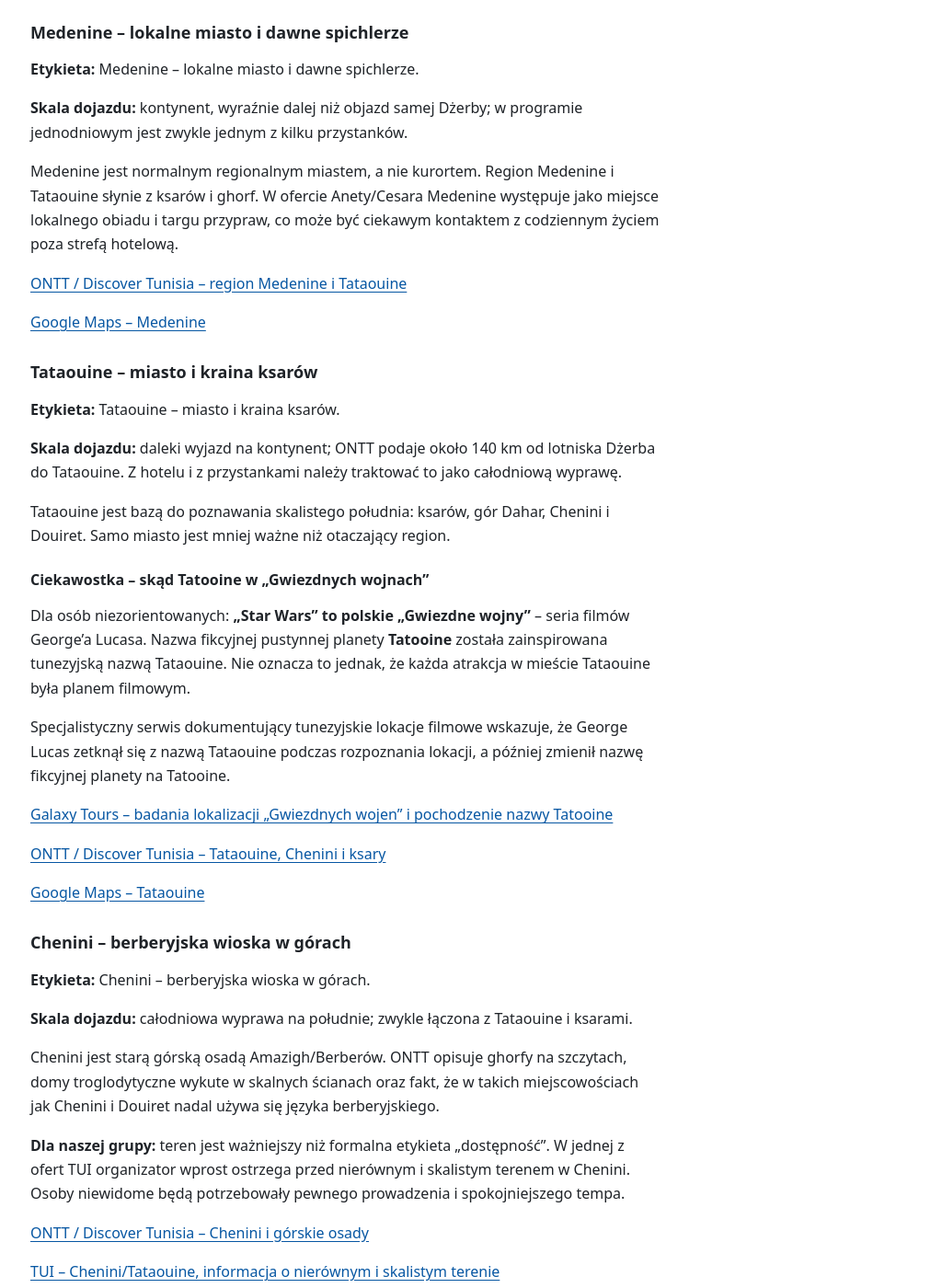
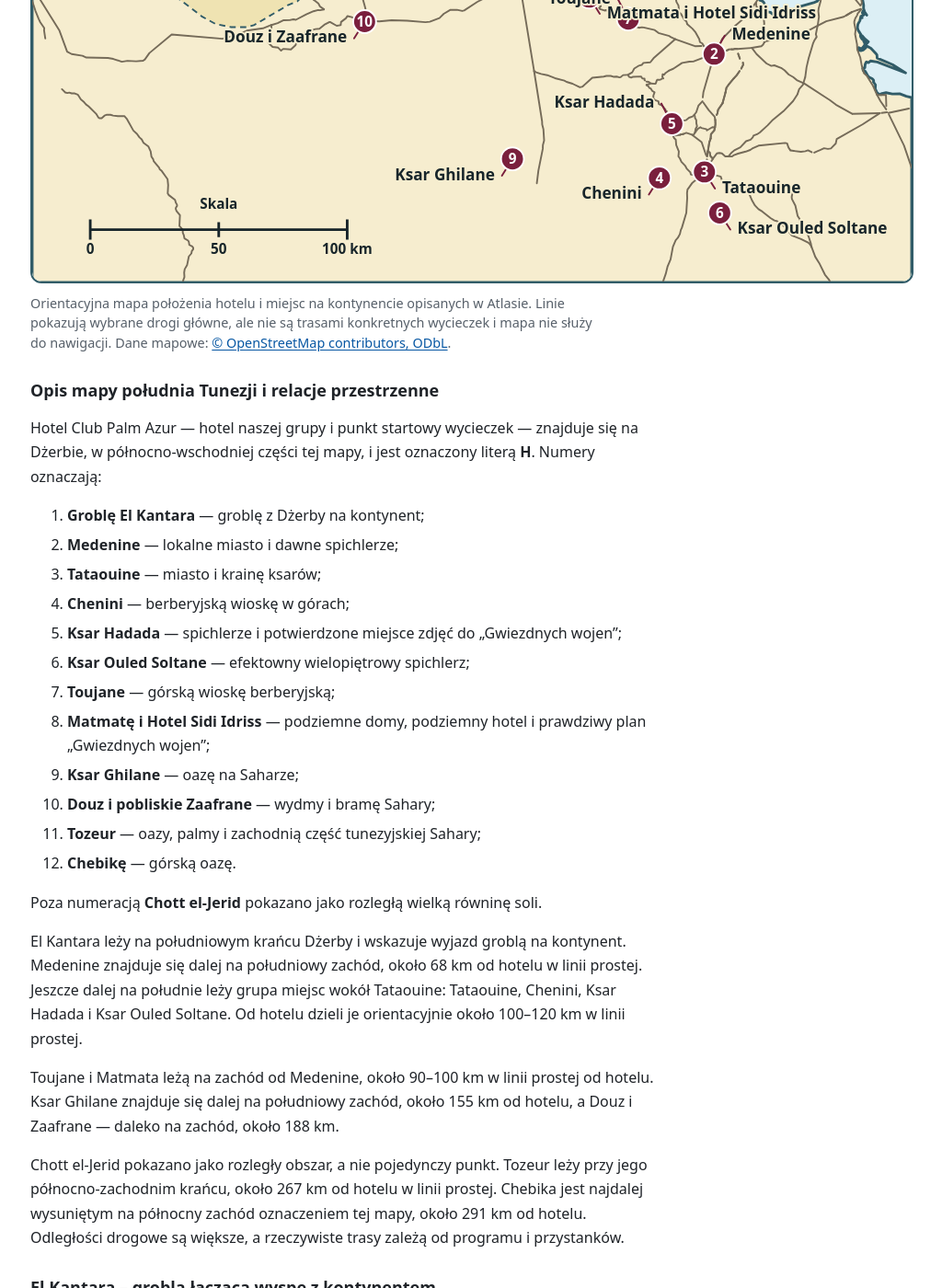
Before and after one commit to rotnicki/djerba-2026, a Jekyll site: the page built from wycieczki.md, in a window 1280 px wide and 1400 px high, scrolled down 12380 px. Shown: the whole window at 92% size, without its empty margins (127-1151 px from the left). Built offline with Jekyll 4.4.1, drawn with Linux system fonts in a browser that asks for light colours; our own code applies the rules of GitHub Pages for plain Markdown files; some of the changed text lies outside the part shown.

Commit message:
Dodaj mapę południowej Tunezji

```diff
--- a/assets/css/style.css
+++ b/assets/css/style.css
@@ -197,6 +197,7 @@ code {
   --map-label: #17252a;
   --map-muted-label: #3e565e;
   --map-border: #315c68;
+  --map-salt-lake: #efe3b2;
   margin: 1.25rem 0 1.75rem;
   max-width: 60rem;
 }
@@ -244,6 +245,16 @@ code {
   stroke-linejoin: round;
 }
 
+.place-map__roads--regional { stroke-width: 2; }
+
+.place-map__salt-lake {
+  fill: var(--map-salt-lake);
+  stroke: var(--map-border);
+  stroke-width: 2;
+  stroke-dasharray: 7 5;
+  stroke-linejoin: round;
+}
+
 .place-map__causeway,
 .place-map__causeway-center {
   fill: none;
@@ -280,6 +291,11 @@ code {
 
 .place-map__context .place-map__causeway-label {
   font-size: 15px;
+}
+
+.place-map__graphic--regional .place-map__context .place-map__geography-label,
+.place-map__graphic--regional .place-map__context .place-map__area-label {
+  stroke: var(--map-land);
 }
 
 .place-map__context-leader {
@@ -333,6 +349,13 @@ code {
 .place-map__point-label {
   fill: var(--map-label);
   font: 700 18px system-ui, -apple-system, BlinkMacSystemFont, "Segoe UI", sans-serif;
+}
+
+.place-map__graphic--regional .place-map__point-label {
+  paint-order: stroke;
+  stroke: var(--map-land);
+  stroke-width: 4;
+  stroke-linejoin: round;
 }
 
 .place-map__north path {
@@ -442,6 +465,7 @@ code {
     --map-label: #f7fafb;
     --map-muted-label: #d2e0e4;
     --map-border: #9bcbd8;
+    --map-salt-lake: #45452f;
   }
 }
 
@@ -471,5 +495,6 @@ code {
     --map-label: CanvasText;
     --map-muted-label: CanvasText;
     --map-border: CanvasText;
+    --map-salt-lake: Canvas;
   }
 }
--- a/wycieczki.md
+++ b/wycieczki.md
@@ -299,6 +299,39 @@ Ważne dla naszego terminu: aktualna oferta SeePlaces/ITAKA podaje, że flamingi
 [Google Maps – Ras Rmel](https://www.google.com/maps/search/?api=1&query=Ras+Rmel+Djerba)
 
 ### Wyjazd z Dżerby na kontynent
+
+<figure class="place-map">
+  <div class="place-map__viewport" role="region" aria-label="Mapa Dżerby i południa Tunezji. Na małym ekranie można ją przewijać poziomo." tabindex="0">
+    {% include maps/south-tunisia.svg %}
+  </div>
+  <figcaption>Orientacyjna mapa położenia hotelu i miejsc na kontynencie opisanych w Atlasie. Linie pokazują wybrane drogi główne, ale nie są trasami konkretnych wycieczek i mapa nie służy do nawigacji. Dane mapowe: <a href="https://www.openstreetmap.org/copyright">© OpenStreetMap contributors, ODbL</a>.</figcaption>
+</figure>
+
+#### Opis mapy południa Tunezji i relacje przestrzenne
+
+Hotel Club Palm Azur — hotel naszej grupy i punkt startowy wycieczek — znajduje się na Dżerbie, w północno-wschodniej części tej mapy, i jest oznaczony literą **H**. Numery oznaczają:
+
+1. **Groblę El Kantara** — groblę z Dżerby na kontynent;
+2. **Medenine** — lokalne miasto i dawne spichlerze;
+3. **Tataouine** — miasto i krainę ksarów;
+4. **Chenini** — berberyjską wioskę w górach;
+5. **Ksar Hadada** — spichlerze i potwierdzone miejsce zdjęć do „Gwiezdnych wojen”;
+6. **Ksar Ouled Soltane** — efektowny wielopiętrowy spichlerz;
+7. **Toujane** — górską wioskę berberyjską;
+8. **Matmatę i Hotel Sidi Idriss** — podziemne domy, podziemny hotel i prawdziwy plan „Gwiezdnych wojen”;
+9. **Ksar Ghilane** — oazę na Saharze;
+10. **Douz i pobliskie Zaafrane** — wydmy i bramę Sahary;
+11. **Tozeur** — oazy, palmy i zachodnią część tunezyjskiej Sahary;
+12. **Chebikę** — górską oazę.
+{: .place-map-key }
+
+Poza numeracją **Chott el-Jerid** pokazano jako rozległą wielką równinę soli.
+
+El Kantara leży na południowym krańcu Dżerby i wskazuje wyjazd groblą na kontynent. Medenine znajduje się dalej na południowy zachód, około 68 km od hotelu w linii prostej. Jeszcze dalej na południe leży grupa miejsc wokół Tataouine: Tataouine, Chenini, Ksar Hadada i Ksar Ouled Soltane. Od hotelu dzieli je orientacyjnie około 100–120 km w linii prostej.
+
+Toujane i Matmata leżą na zachód od Medenine, około 90–100 km w linii prostej od hotelu. Ksar Ghilane znajduje się dalej na południowy zachód, około 155 km od hotelu, a Douz i Zaafrane — daleko na zachód, około 188 km.
+
+Chott el-Jerid pokazano jako rozległy obszar, a nie pojedynczy punkt. Tozeur leży przy jego północno-zachodnim krańcu, około 267 km od hotelu w linii prostej. Chebika jest najdalej wysuniętym na północny zachód oznaczeniem tej mapy, około 291 km od hotelu. Odległości drogowe są większe, a rzeczywiste trasy zależą od programu i przystanków.
 
 #### El Kantara – grobla łącząca wyspę z kontynentem
 
```
Also changed, not shown: techniczne/mapy/README.md (+13 -11 lines), techniczne/mapy/mapa-dzerby.md (+2 -3 lines), techniczne/mapy/mapa-poludniowej-tunezji.md (added, +154 -0 lines), _includes/maps/south-tunisia.svg (added), 1 other file.
